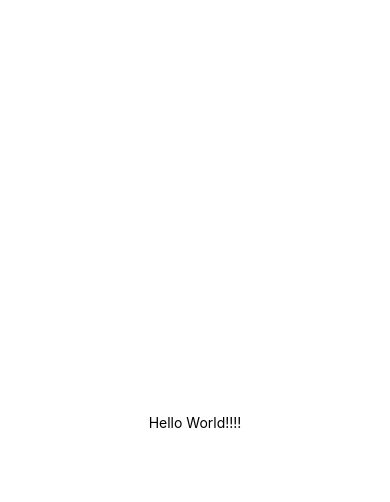
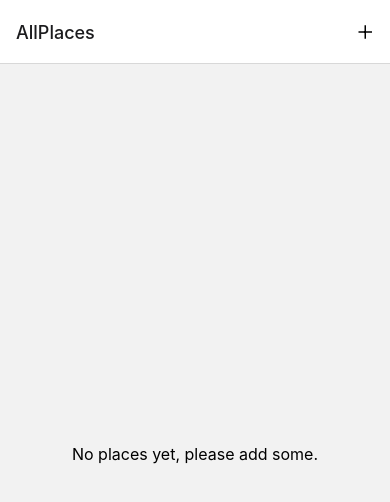
Before and after one commit to Mister-CK/MyFavoritePlacesApp, a React Native app: screen /AllPlaces in a window 390 px wide. Shown: the top 502 px of the page. Built offline with nearby package versions, Linux system fonts and the light colour scheme.

Commit message:
add initial screens allPlaces and Addplace and navigation between them

```diff
--- a/App.js
+++ b/App.js
@@ -1,20 +1,35 @@
-import { StatusBar } from 'expo-status-bar';
-import { StyleSheet, Text, View } from 'react-native';
+import {StatusBar} from 'expo-status-bar';
+import {NavigationContainer} from '@react-navigation/native';
+import {createNativeStackNavigator} from '@react-navigation/native-stack';
+import AllPlaces from './screens/AllPlaces';
+import AddPlace from './screens/AddPlace';
+import IconButton from './components/IconButton';
+
+const Stack = createNativeStackNavigator();
 
 export default function App() {
   return (
-    <View style={styles.container}>
-      <Text>Hello World!!!!</Text>
-      <StatusBar style="auto" />
-    </View>
+    <>
+      <StatusBar style="dark"/>
+      <NavigationContainer>
+        <Stack.Navigator>
+          <Stack.Screen name="AllPlaces"
+                        title="Your favorite places"
+                        component={AllPlaces}
+                        options={({navigation}) => ({
+                          headerRight: ({tintColor}) =>
+                            <IconButton
+                              icon="add"
+                              color={tintColor} size={24}
+                              onPress={() => navigation.navigate('AddPlace')}/>,
+                        })}/>
+          <Stack.Screen name="AddPlace" component={AddPlace}
+                        options={{
+                          title:"Add a new Place",
+                        }}/>
+        </Stack.Navigator>
+      </NavigationContainer>
+
+    </>
   );
 }
-
-const styles = StyleSheet.create({
-  container: {
-    flex: 1,
-    backgroundColor: '#fff',
-    alignItems: 'center',
-    justifyContent: 'center',
-  },
-});
--- /dev/null
+++ b/components/IconButton.js
@@ -0,0 +1,24 @@
+import {Pressable, StyleSheet} from 'react-native';
+import {Ionicons} from '@expo/vector-icons';
+
+const IconButton = ({icon, size, color, onPress}) => {
+  return (
+    <Pressable onPress={onPress} style={({pressed}) => [styles.button, pressed && styles.pressed]}>
+      <Ionicons name={icon} color={color} size={size}/>
+    </Pressable>
+  );
+};
+
+export default IconButton;
+
+const styles = StyleSheet.create({
+  button: {
+    padding: 8,
+    margin: 4,
+    justifyContent: "center",
+    alignItems: "center",
+  },
+  pressed: {
+    opacity: 0.7,
+  },
+});
--- /dev/null
+++ b/components/places/PlaceForm.js
@@ -0,0 +1,9 @@
+import {Text, View} from 'react-native';
+
+const PlaceForm = () => {
+  return <View>
+    <Text> The Place Form</Text>
+  </View>
+}
+
+export default PlaceForm
--- /dev/null
+++ b/components/places/PlaceItem.js
@@ -0,0 +1,14 @@
+import {View, Text, Image, Pressable} from 'react-native';
+
+const PlaceItem = ({place, onSelect}) => {
+  return (
+    <Pressable onPress={onSelect}>
+      <Image source={{uri: place.imageUri}}/>
+      <View>
+        <Text>{place.title}</Text>
+        <Text> {place.address}</Text>
+      </View>
+    </Pressable>
+  );
+};
+export default PlaceItem;
--- /dev/null
+++ b/components/places/PlacesList.js
@@ -0,0 +1,27 @@
+import {FlatList, StyleSheet, Text, View} from 'react-native';
+import PlaceItem from './PlaceItem';
+
+const PlacesList = ({places}) => {
+  if (!places || places.length < 1) {
+    return <View style={styles.fallbackContainer}>
+      <Text style={styles.fallbackText}>No places yet, please add some.</Text>
+    </View>
+  }
+
+  return <FlatList
+    data={places}
+    keyExtractor={(item) => item.id}
+    renderItem={({item}) => <PlaceItem place={item}/>}/>;
+};
+
+export default PlacesList;
+const styles = StyleSheet.create({
+  fallbackContainer: {
+    flex: 1,
+    justifyContent: "center",
+    alignItems: "center",
+  },
+  fallbackText:{
+    fontSize: 16,
+  },
+})
--- a/package.json
+++ b/package.json
@@ -10,8 +10,9 @@
     "eject": "expo eject"
   },
   "dependencies": {
-    "@react-navigation/native": "^6.1.1",
-    "@react-navigation/native-stack": "^6.9.7",
+    "@expo/vector-icons": "^13.0.0",
+    "@react-navigation/native": "^6.1.2",
+    "@react-navigation/native-stack": "^6.9.8",
     "expo": "~47.0.0",
     "expo-status-bar": "~1.4.2",
     "react": "18.1.0",
--- /dev/null
+++ b/screens/AddPlace.js
@@ -0,0 +1,8 @@
+import PlaceForm from '../components/places/PlaceForm';
+
+
+const AddPlace = () => {
+  return <PlaceForm/>
+}
+
+export default AddPlace
--- /dev/null
+++ b/screens/AllPlaces.js
@@ -0,0 +1,7 @@
+import PlacesList from '../components/places/PlacesList';
+
+const AllPlaces = () => {
+  return <PlacesList />
+}
+
+export default AllPlaces;
```
Also changed, not shown: constants/colors.js (added, +11 -0 lines), models/place.js (added, +9 -0 lines), screens/Map.js (added), screens/PlaceDetails.js (added).
